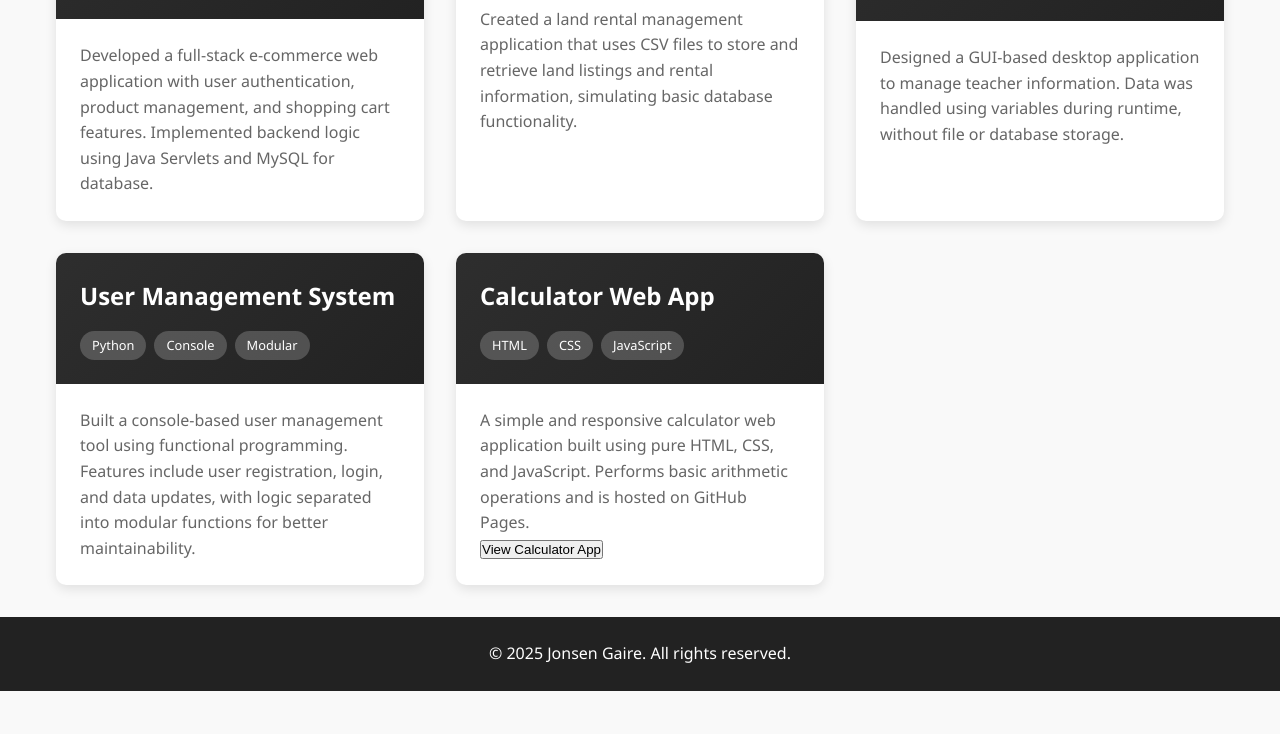
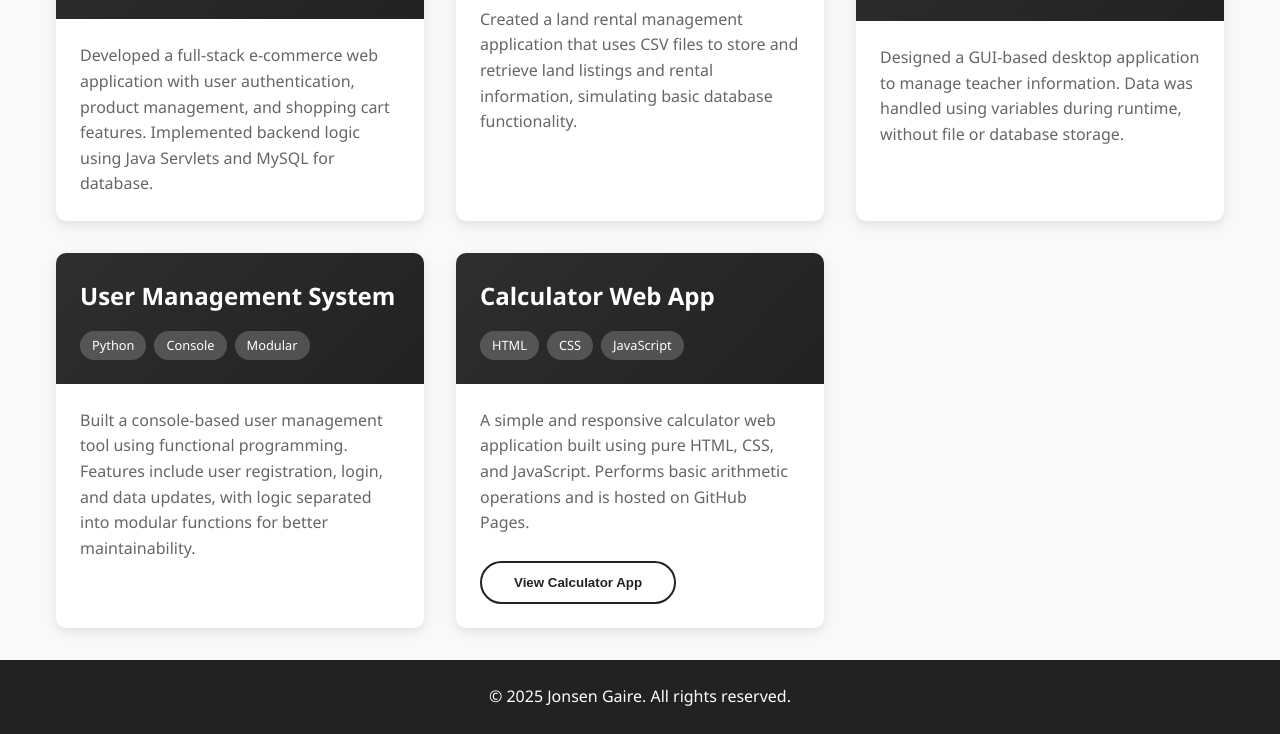
Before and after one commit to jonsen55/portfolio-website, a plain HTML site: page projects.html in a window 1280 px wide. Shown: the part 559-1293 px from the top of the page. Before the commit the page ends 1250 px from the top, so only its background shows below. Drawn offline with Linux system fonts and the light colour scheme.

Commit message:
Added redirection button

```diff
--- a/projects.html
+++ b/projects.html
@@ -92,8 +92,8 @@
                     </div>
                 </div>
                 <div class="project-content">
-                    <p>A simple and responsive calculator web application built using pure HTML, CSS, and JavaScript. Performs basic arithmetic operations and is hosted on GitHub Pages.</p>
-                    <button onclick="window.open('https://jonsen55.github.io/Calculator/', '_blank')" class="view-project-btn">View Calculator App</button>
+                    <p>A simple and responsive calculator web application built using pure HTML, CSS, and JavaScript. Performs basic arithmetic operations and is hosted on GitHub Pages.</p><br>
+                    <button onclick="window.open('https://jonsen55.github.io/Calculator/', '_blank')" class="headCard" style="border: 2px solid #222;">View Calculator App</button>
                 </div>
             </div>
         </div>
```
